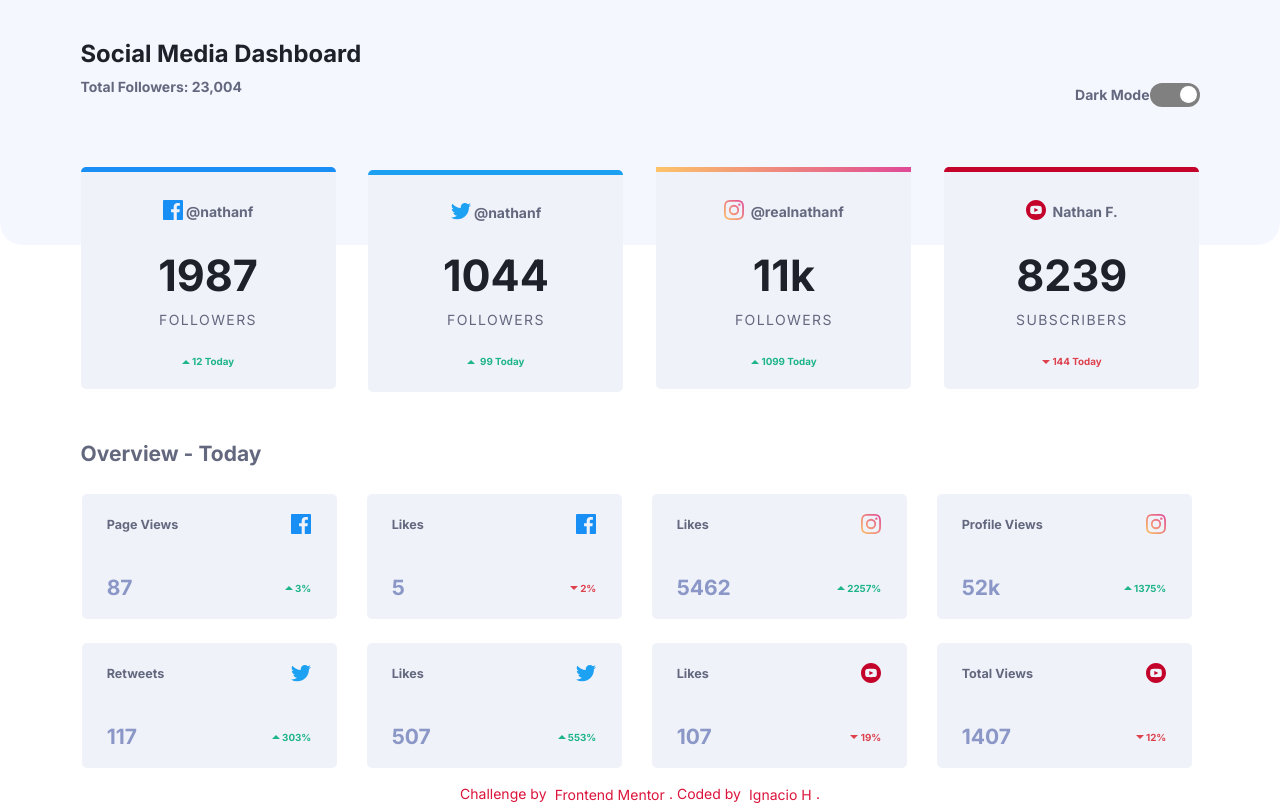
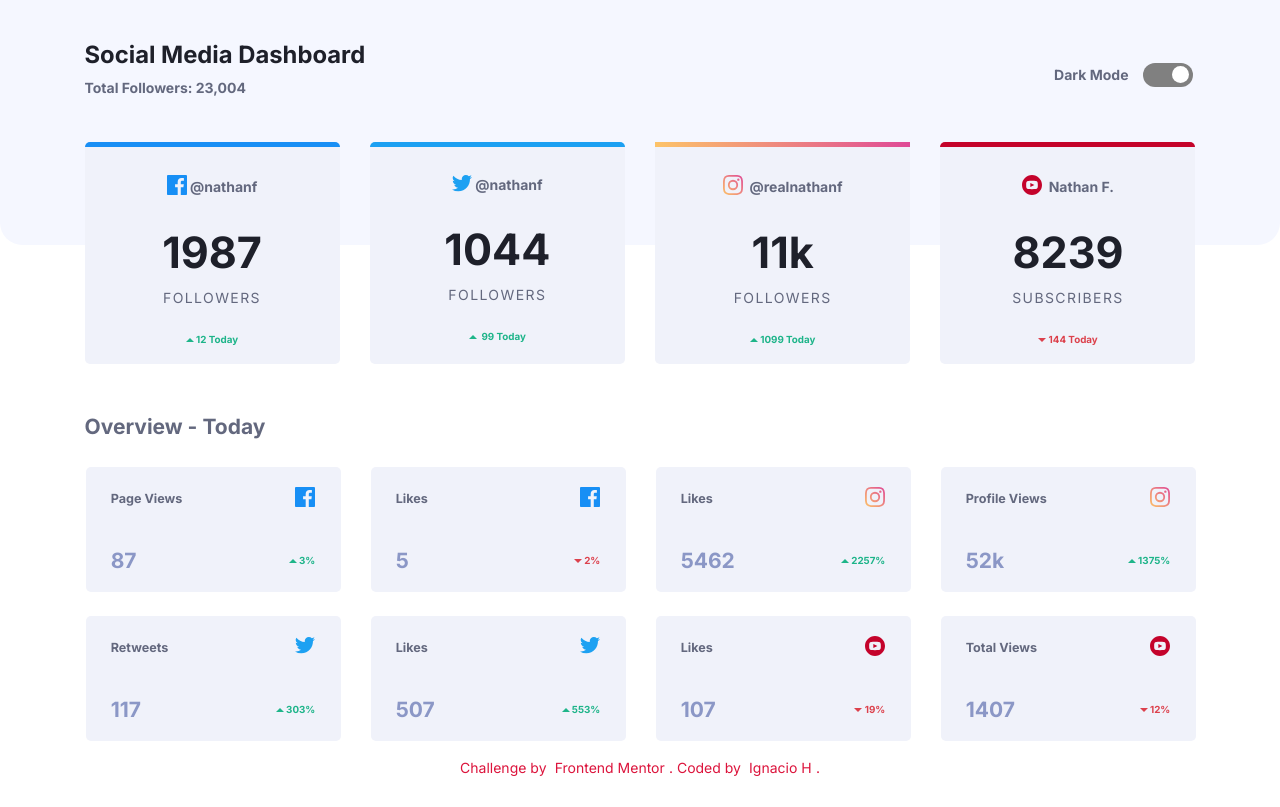
Before and after one commit to Ignaherrero/social-media-dashboard-with-theme-switcher-master, a plain HTML site: page index.html in a window 1280 px wide. Drawn offline with nearby package versions, Linux system fonts and the light colour scheme.

Commit message:
Fix style to button dark mode

```diff
--- a/index.html
+++ b/index.html
@@ -6,7 +6,6 @@
    <meta name="viewport" content="width=device-width, initial-scale=1.0">
    <link rel="icon" type="image/png" sizes="32x32" href="./images/favicon-32x32.png">
    <link rel="stylesheet" type="text/css" href="styles.css">
-   <link rel="stylesheet" type="text/css" href="normalize.css">
    <link href="https://fonts.googleapis.com/css2?family=Inter:wght@400;700&display=swap" rel="stylesheet">
    <title>Frontend Mentor | Social Media Dashboard</title>
 </head>
@@ -23,7 +22,6 @@
       <main>
          <div class="dashboard-one">
             <article>
-               <div class="flex">
                <h2 class="subtitle" id="subtitle">
                   Total Followers: 23,004
                </h2>
@@ -31,9 +29,9 @@
                   <input type="checkbox" name="mode" id="button" checked>
                   <label for="button" class="text-option-mode">Dark Mode</label>
                </div>
-               </div>
             </article>
-            <section class="target facebook">
+            <div class="flex-card">
+               <section class="card facebook">
                   <ul>
                      <div class="group-user">
                         <li><svg xmlns="http://www.w3.org/2000/svg" width="20" height="20">
@@ -53,7 +51,7 @@
                      </div>
                   </ul>
                </section>
-            <section class="target twiter">
+               <section class="card twiter">
                   <ul>
                      <div class="group-user">
                         <li><svg xmlns="http://www.w3.org/2000/svg" width="20" height="17">
@@ -73,7 +71,7 @@
                      </div>
                   </ul>
                </section>
-            <section class="target instagram">
+               <section class="card instagram">
                   <ul>
                      <div class="group-user">
                         <li><svg xmlns="http://www.w3.org/2000/svg" width="20" height="20">
@@ -100,7 +98,7 @@
                      </div>
                   </ul>
                </section>
-            <section class="target youtube">
+               <section class="card youtube">
                   <ul>
                      <div class="group-user">
                         <li> <svg xmlns="http://www.w3.org/2000/svg" width="20" height="20">
@@ -121,9 +119,10 @@
                   </ul>
                </section>
             </div>
+         </div>
          <h2 class="overview" id="overview"> Overview - Today </h2>
          <div class="dasboard-two">
-            <section class="min-target">
+            <section class="min-card">
                <ul class="container-grid">
                   <li class="dasboard-two-type grid-item-left"> Page Views </li>
                   <li class="grid-item-rigth"> <svg xmlns="http://www.w3.org/2000/svg" width="20" height="20">
@@ -138,7 +137,7 @@
                   </li>
                </ul>
             </section>
-            <section class="min-target">
+            <section class="min-card">
                <ul class="container-grid">
                   <li class="dasboard-two-type grid-item-left"> Likes </li>
                   <li class="grid-item-rigth"> <svg xmlns="http://www.w3.org/2000/svg" width="20" height="20">
@@ -153,7 +152,7 @@
                   </li>
                </ul>
             </section>
-            <section class="min-target">
+            <section class="min-card">
                <ul class="container-grid">
                   <li class="dasboard-two-type grid-item-left"> Likes </li>
                   <li class="grid-item-rigth"> <svg xmlns="http://www.w3.org/2000/svg" width="20" height="20">
@@ -175,7 +174,7 @@
                   </li>
                </ul>
             </section>
-            <section class="min-target">
+            <section class="min-card">
                <ul class="container-grid">
                   <li class="dasboard-two-type grid-item-left"> Profile Views </li>
                   <li class="grid-item-rigth"><svg xmlns="http://www.w3.org/2000/svg" width="20" height="20">
@@ -197,7 +196,7 @@
                   </li>
                </ul>
             </section>
-            <section class="min-target">
+            <section class="min-card">
                <ul class="container-grid">
                   <li class="dasboard-two-type grid-item-left"> Retweets </li>
                   <li class="grid-item-rigth"> <svg xmlns="http://www.w3.org/2000/svg" width="20" height="17">
@@ -212,7 +211,7 @@
                   </li>
                </ul>
             </section>
-            <section class="min-target">
+            <section class="min-card">
                <ul class="container-grid">
                   <li class="dasboard-two-type grid-item-left"> Likes </li>
                   <li class="grid-item-rigth"><svg xmlns="http://www.w3.org/2000/svg" width="20" height="17">
@@ -227,7 +226,7 @@
                   </li>
                </ul>
             </section>
-            <section class="min-target">
+            <section class="min-card">
                <ul class="container-grid">
                   <li class="dasboard-two-type grid-item-left"> Likes </li>
                   <li class="grid-item-rigth"> <svg xmlns="http://www.w3.org/2000/svg" width="20" height="20">
@@ -242,7 +241,7 @@
                   </li>
                </ul>
             </section>
-            <section class="min-target">
+            <section class="min-card">
                <ul class="container-grid">
                   <li class="dasboard-two-type grid-item-left"> Total Views </li>
                   <li class="grid-item-rigth"> <svg xmlns="http://www.w3.org/2000/svg" width="20" height="20">
--- a/scripts.js
+++ b/scripts.js
@@ -1,4 +1,4 @@
-const TARGETS = [...document.querySelectorAll('.target')];
+const CARDS = [...document.querySelectorAll('.card')];
 const TOTALS = [...document.querySelectorAll('.total')]
 const USERS = [...document.querySelectorAll('.user')];
 const TYPES = [...document.querySelectorAll('.type')];
@@ -9,12 +9,12 @@ const OVERVIEWS = [...document.querySelectorAll('.overview')];
 const TITLES = [...document.querySelectorAll('.title')];
 const TEXTOPTIONMODES = [...document.querySelectorAll('.text-option-mode')];
 const SUBTITLES = [...document.querySelectorAll('.subtitle')];
-const MINTARGETS = [...document.querySelectorAll('.min-target')];
+const MINTARGETS = [...document.querySelectorAll('.min-card')];
 const DASBOARDTWOTOTALS = [...document.querySelectorAll('.dasboard-two-total')];
 const DASBOARDTWOTYPES = [...document.querySelectorAll('.dasboard-two-type')];
 
 button.addEventListener('click', () => {
-   TARGETS.map((target) => target.classList.toggle('target-dark'))
+   CARDS.map((card) => card.classList.toggle('card-dark'))
    TOTALS.map((total) => total.classList.toggle('total-dark'));
    USERS.map((user) => user.classList.toggle('user-dark'));
    TYPES.map((type) => type.classList.toggle('type-dark'));
@@ -25,7 +25,7 @@ button.addEventListener('click', () => {
    TITLES.map((title) => title.classList.toggle('title-dark'));
    TEXTOPTIONMODES.map((textoptionmode) => textoptionmode.classList.toggle('textoptionmode-dark'));
    SUBTITLES.map((subtitle) => subtitle.classList.toggle('subtitle-dark'));
-   MINTARGETS.map((mintarget) => mintarget.classList.toggle('min-target-dark'));
+   MINTARGETS.map((mintarget) => mintarget.classList.toggle('min-card-dark'));
    DASBOARDTWOTOTALS.map((dasboardtwototal) => dasboardtwototal.classList.toggle('dasboard-two-total-dark'));
    DASBOARDTWOTYPES.map((dasboardtwotype) => dasboardtwotype.classList.toggle('dasboard-two-type-dark'));
 });
--- a/styles.css
+++ b/styles.css
@@ -50,12 +50,10 @@ body {
 html {
    font-size: 14px;
    font-family: 'Inter', sans-serif;
-   box-sizing: content-box;
 }
 
 /* Content */
 .body {
-   width: 100%;
    background-color: var(--white);
 }
 
@@ -84,8 +82,8 @@ html {
 .title,
 .subtitle,
 .overview,
-.target,
-.min-target,
+.card,
+.min-card,
 .toggle-container {
    margin: auto;
 }
@@ -180,30 +178,30 @@ input:checked {
 }
 
 input:checked::before {
-   transform: translateX(26px);
+   transform: translateX(25px);
    background-color: white;
 }
 
-.target,
-.min-target {
+.card,
+.min-card {
    width: 326px;
    border-radius: 5px;
    background-color: var(--light-grayish-blue);
 }
 
-.target {
+.card {
    display: block;
    height: 216px;
    margin-bottom: 2rem;
 }
 
-.min-target {
+.min-card {
    height: 125px;
    margin-bottom: 1rem;
 }
 
-.target-dark,
-.min-target-dark {
+.card-dark,
+.min-card-dark {
    background-color: var(--dark-desaturated-blue);
 }
 
@@ -371,15 +369,27 @@ li:nth-child(5) {
 
 @media only screen and (min-width:600px) {
    .container {
-      width: 1119px;
+      width: 1111px;
       height: 800px;
       margin: auto;
    }
 
+   .subtitle {
+      margin-top: 10px;
+      margin-left: 0;
+      margin-bottom: 45px;
+   }
+
    .toggle-container {
+      display: flex;
       justify-content: end;
       margin-bottom: 0;
       margin-right: 0;
+      transform: translateY(-52px);
+   }
+
+   .text-option-mode {
+      margin-right: 10px;
    }
 
    .background {
@@ -401,33 +411,26 @@ li:nth-child(5) {
       margin-top: 50px;
    }
 
-   .target,
-   .min-target {
+   .flex-card {
+      display: flex;
+      font-display: row;
+      justify-content: space-between;
+   }
+
+   .card,
+   .min-card {
       width: 255px;
    }
 
-   .target {
-      display: inline-block;
+   .card {
       height: 217px;
-      margin-right: 29px;
-      margin-bottom: 0;
-   }
-
-   .target:last-child,
-   .subtitle {
       margin: 0;
-   }
-
-   .flex {
-      display: flex;
-      justify-content: space-between;
-      align-items: center;
-      margin-bottom: 60px;
    }
 
    .subtitle {
       padding: 0;
       border: none;
+      margin-bottom: 0;
    }
 
    .attribution {
```
Lines whose indentation alone changed are shown as unchanged.
